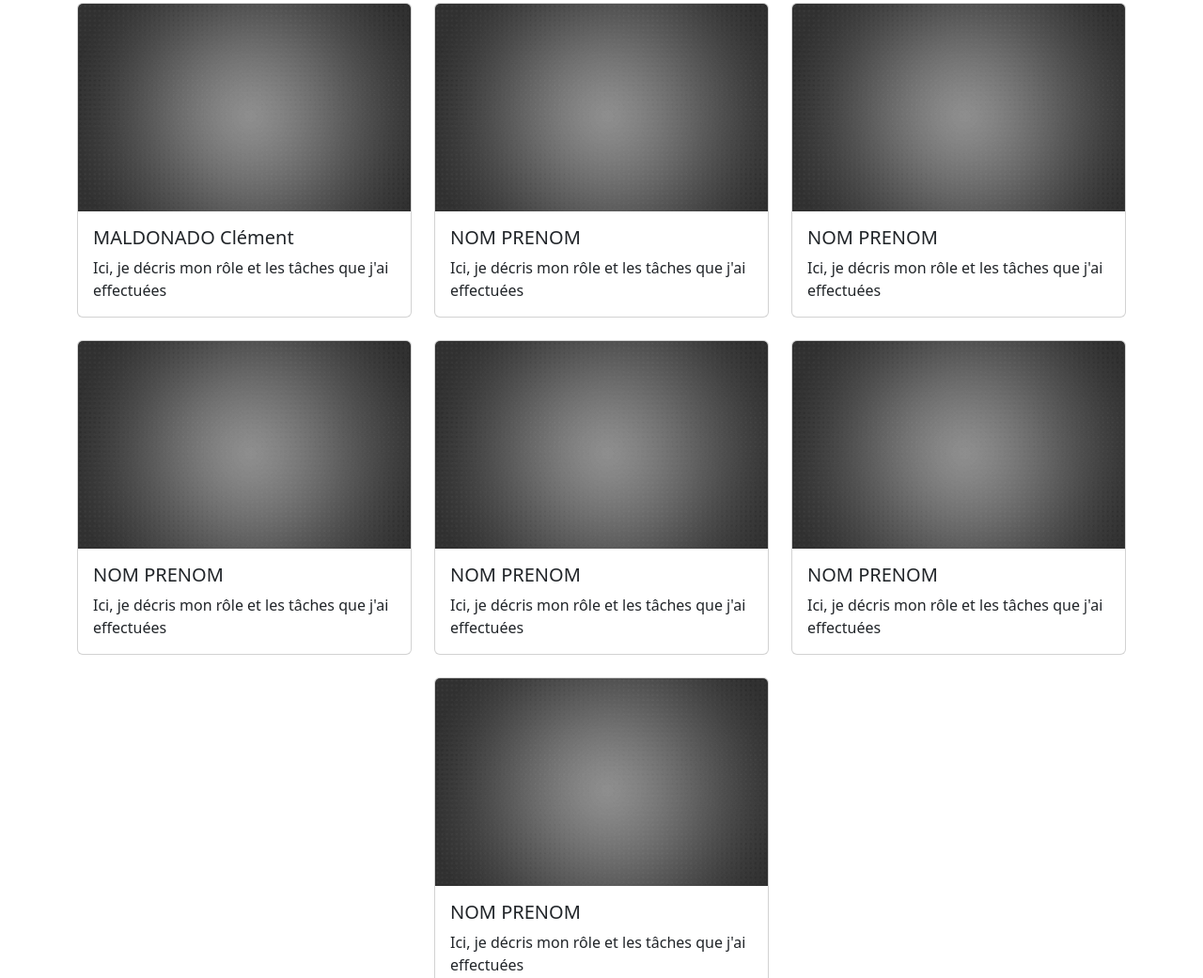
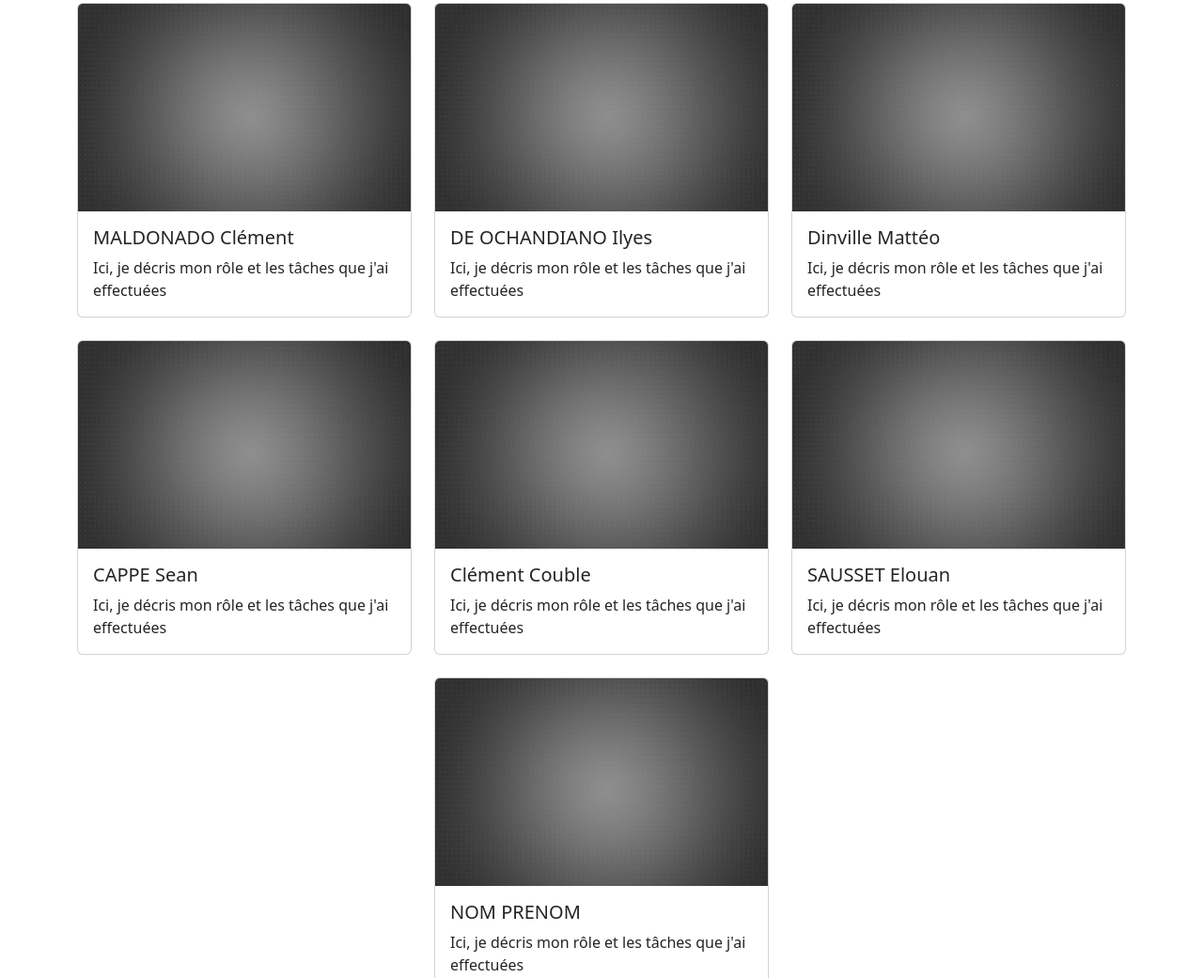
Before and after one commit to HunknownH/SiteVitrineYEvents, a plain HTML site: page challenge48h.html in a window 1280 px wide. Shown: the part 768-1809 px from the top of the page at 94% size. Drawn offline with nearby package versions, Linux system fonts and the light colour scheme.

Commit message:
Update challenge48h.html

```diff
--- a/challenge48h.html
+++ b/challenge48h.html
@@ -83,7 +83,7 @@
           <div class="card">
           <img src="lorem-ipsum.jpg" class="card-img-top" alt="Etudiant 1">
             <div class="card-body">
-              <h5 class="card-title">NOM PRENOM</h5>
+              <h5 class="card-title">DE OCHANDIANO Ilyes</h5>
               <p class="card-text">Ici, je décris mon rôle et les tâches que j'ai effectuées</p>
             </div>
           </div>
@@ -94,7 +94,7 @@
           <div class="card">
           <img src="lorem-ipsum.jpg" class="card-img-top" alt="Etudiant 1">
             <div class="card-body">
-              <h5 class="card-title">NOM PRENOM</h5>
+              <h5 class="card-title">Dinville Mattéo</h5>
               <p class="card-text">Ici, je décris mon rôle et les tâches que j'ai effectuées</p>
             </div>
           </div>
@@ -105,7 +105,7 @@
           <div class="card">
           <img src="lorem-ipsum.jpg" class="card-img-top" alt="Etudiant 1">
             <div class="card-body">
-              <h5 class="card-title">NOM PRENOM</h5>
+              <h5 class="card-title">CAPPE Sean</h5>
               <p class="card-text">Ici, je décris mon rôle et les tâches que j'ai effectuées</p>
             </div>
           </div>
@@ -116,7 +116,7 @@
           <div class="card">
           <img src="lorem-ipsum.jpg" class="card-img-top" alt="Etudiant 1">
             <div class="card-body">
-              <h5 class="card-title">NOM PRENOM</h5>
+              <h5 class="card-title">Clément Couble</h5>
               <p class="card-text">Ici, je décris mon rôle et les tâches que j'ai effectuées</p>
             </div>
           </div>
@@ -127,7 +127,7 @@
           <div class="card">
           <img src="lorem-ipsum.jpg" class="card-img-top" alt="Etudiant 1">
             <div class="card-body">
-              <h5 class="card-title">NOM PRENOM</h5>
+              <h5 class="card-title">SAUSSET Elouan</h5>
               <p class="card-text">Ici, je décris mon rôle et les tâches que j'ai effectuées</p>
             </div>
           </div>
```
